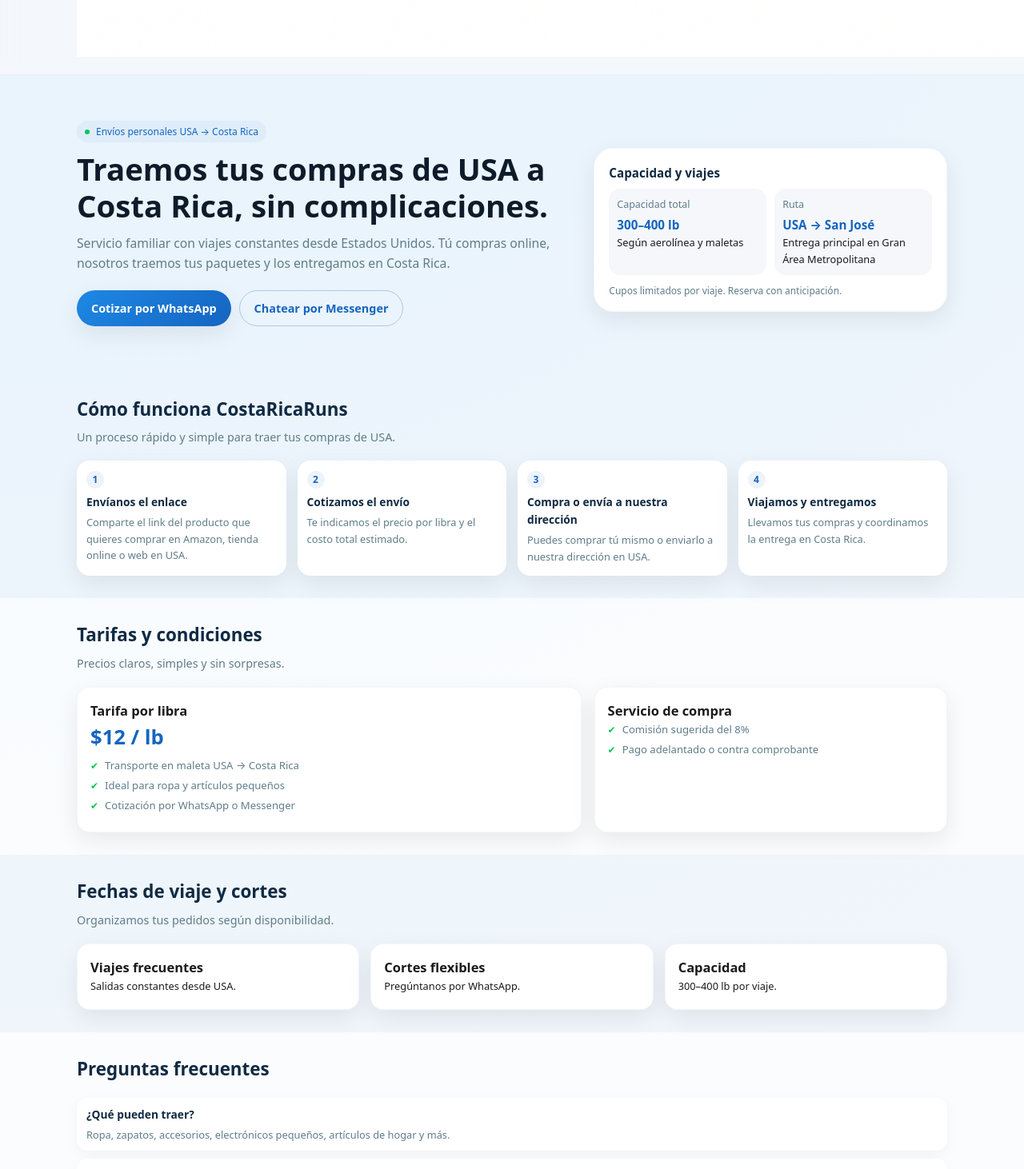
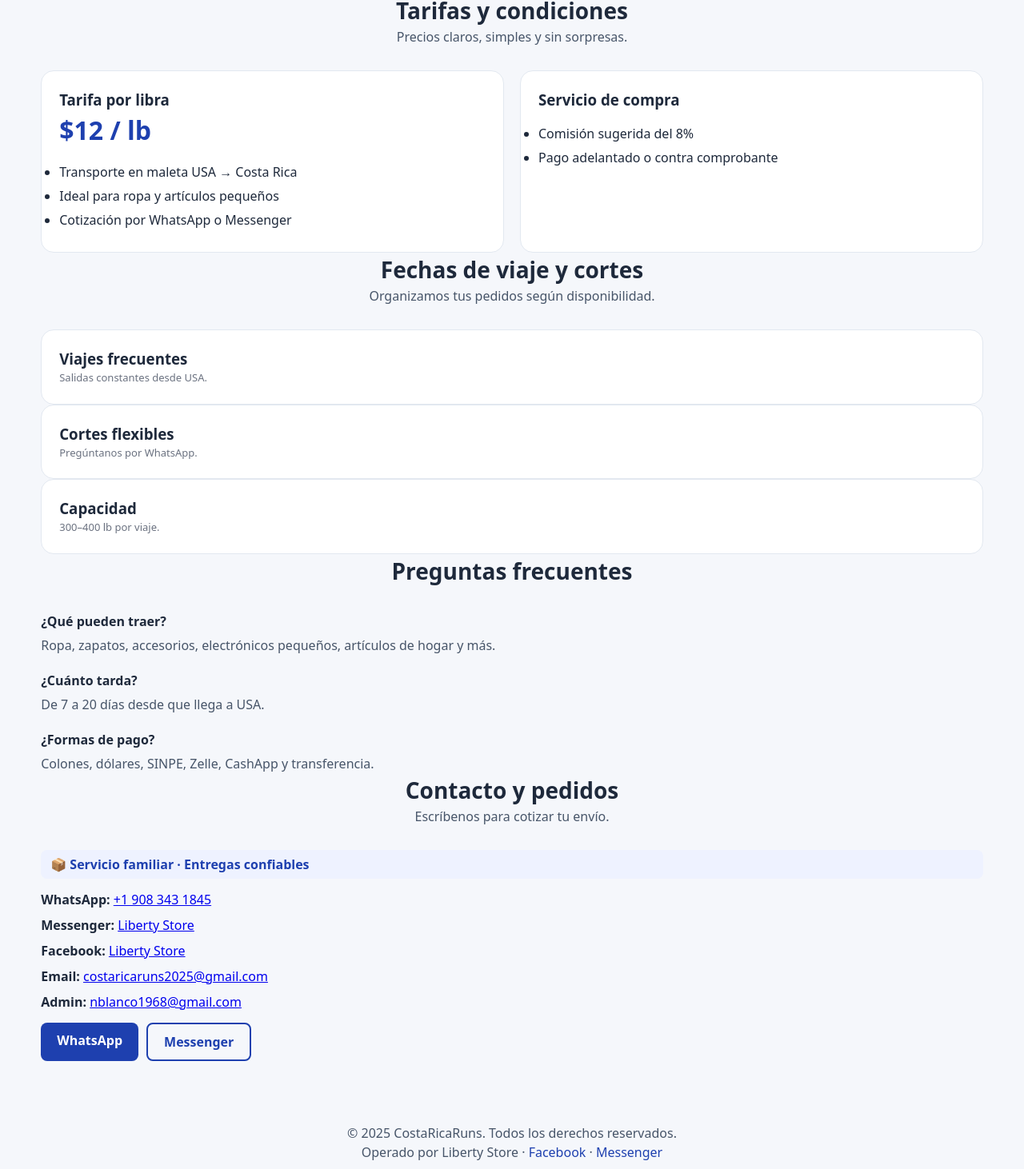
Before and after one commit to LGtraderX/CostaRicaRuns, a Next.js app: page / in a window 1280 px wide. Shown: the part 967-2429 px from the top of the page at 80% size. Built offline with nearby package versions, Linux system fonts and the light colour scheme.

Commit message:
Update globals.css

```diff
--- a/app/globals.css
+++ b/app/globals.css
@@ -1,525 +1,343 @@
-:root {
-  --primary: #1e88e5;
-  --primary-dark: #1565c0;
-  --accent: #00c853;
-  --bg: #f5f7fb;
-  --text: #1b1b1b;
-  --muted: #607d8b;
-  --card-bg: #ffffff;
-  --border-radius: 16px;
-  --shadow-soft: 0 10px 30px rgba(0, 0, 0, 0.08);
-}
-
+/* GLOBAL RESET */
 * {
-  box-sizing: border-box;
   margin: 0;
   padding: 0;
-}
-
-html,
-body {
-  max-width: 100%;
-  overflow-x: hidden;
+  box-sizing: border-box;
 }
 
 body {
-  font-family: system-ui, -apple-system, BlinkMacSystemFont, "Poppins",
-    sans-serif;
-  background: radial-gradient(circle at top left, #e3f2fd, #f5f7fb);
-  color: var(--text);
-  line-height: 1.6;
+  background: #f5f7fb;
+  color: #1e293b;
+  font-family: system-ui, sans-serif;
+  line-height: 1.5;
 }
 
-a {
-  text-decoration: none;
-  color: inherit;
+/* UTILITIES */
+.container {
+  width: 92%;
+  max-width: 1240px;
+  margin: auto;
 }
 
-/* Layout */
-.container {
-  width: 100%;
-  max-width: 1120px;
-  margin: 0 auto;
-  padding: 0 16px;
-}
+/* ============================= */
+/* NAVBAR (STICKY) */
+/* ============================= */
 
-/* Navbar */
 .header {
   position: sticky;
   top: 0;
   z-index: 50;
-  background: rgba(245, 247, 251, 0.92);
-  backdrop-filter: blur(10px);
-  border-bottom: 1px solid rgba(21, 101, 192, 0.06);
+  background: rgba(255,255,255,0.98);
+  backdrop-filter: blur(12px);
+  border-bottom: 1px solid rgba(0,0,0,0.1);
 }
 
 .nav {
   display: flex;
   align-items: center;
   justify-content: space-between;
-  padding: 14px 0;
+  min-height: 130px;
+  padding: 12px 0;
 }
 
-.logo {
-  display: flex;
+.logo-wrapper {
+  display: inline-flex;
   align-items: center;
-  gap: 10px;
-  font-weight: 700;
-  font-size: 1.2rem;
-  color: var(--primary-dark);
+  justify-content: center;
+  padding: 6px 12px;
+  background: #fff;
+  border-radius: 16px;
+  box-shadow: 0 6px 18px rgba(0,0,0,0.15);
 }
 
-.logo-icon {
-  width: 34px;
-  height: 34px;
-  border-radius: 50%;
-  background: linear-gradient(135deg, var(--primary), #4fc3f7);
-  display: flex;
-  align-items: center;
-  justify-content: center;
-  color: white;
-  font-size: 0.9rem;
-  box-shadow: var(--shadow-soft);
+.logo-img {
+  height: 100%;
+  max-height: 120px;
+  width: auto;
+  object-fit: contain;
 }
 
+/* NAV LINKS */
 .nav-links {
   display: flex;
-  gap: 18px;
-  font-size: 0.9rem;
-  color: var(--muted);
+  gap: 22px;
+}
+
+.nav-links a {
+  color: #1e40af;
+  text-decoration: none;
+  font-weight: 500;
+  transition: 0.2s;
 }
 
 .nav-links a:hover {
-  color: var(--primary-dark);
+  opacity: 0.7;
 }
 
+/* CTA BUTTON */
 .nav-cta {
-  display: none;
+  padding: 10px 18px;
+  background: #1e40af;
+  color: white;
+  border-radius: 8px;
+  text-decoration: none;
+  font-weight: 600;
 }
 
-@media (min-width: 768px) {
-  .nav-cta {
-    display: inline-flex;
-  }
-}
+/* ============================= */
+/* HERO */
+/* ============================= */
 
-/* Buttons */
-.btn {
-  display: inline-flex;
-  align-items: center;
-  justify-content: center;
-  gap: 8px;
-  padding: 10px 18px;
-  border-radius: 999px;
-  font-size: 0.9rem;
-  font-weight: 600;
-  cursor: pointer;
-  border: none;
-  transition: all 0.2s ease;
-  white-space: nowrap;
-}
-
-.btn-primary {
-  background: linear-gradient(135deg, var(--primary), var(--primary-dark));
-  color: #fff;
-  box-shadow: var(--shadow-soft);
-}
-
-.btn-primary:hover {
-  transform: translateY(-1px);
-  box-shadow: 0 13px 36px rgba(21, 101, 192, 0.3);
-}
-
-.btn-outline {
-  background: transparent;
-  border: 1px solid rgba(21, 101, 192, 0.3);
-  color: var(--primary-dark);
-}
-
-.btn-outline:hover {
-  background: rgba(21, 101, 192, 0.06);
-}
-
-/* Hero */
 .hero {
-  padding: 40px 0 32px;
-}
-
-@media (min-width: 768px) {
-  .hero {
-    padding: 56px 0 40px;
-  }
+  padding: 50px 0;
 }
 
 .hero-grid {
   display: grid;
-  gap: 28px;
-}
-
-@media (min-width: 900px) {
-  .hero-grid {
-    grid-template-columns: minmax(0, 1.4fr) minmax(0, 1fr);
-    align-items: center;
-  }
+  grid-template-columns: 1fr 1fr;
+  gap: 40px;
 }
 
 .hero-tag {
-  display: inline-flex;
-  align-items: center;
-  gap: 8px;
-  padding: 4px 10px;
-  border-radius: 999px;
-  font-size: 0.75rem;
-  background: rgba(21, 101, 192, 0.05);
-  color: var(--primary-dark);
-  margin-bottom: 10px;
+  font-size: 14px;
+  font-weight: 600;
+  color: #1e40af;
+  margin-bottom: 12px;
+}
+
+.dot {
+  height: 10px;
+  width: 10px;
+  background: #1e40af;
+  display: inline-block;
+  margin-right: 6px;
+  border-radius: 50%;
 }
 
 .hero-title {
-  font-size: 2rem;
-  line-height: 1.2;
-  margin-bottom: 12px;
-  color: #0d1b2a;
-}
-
-@media (min-width: 768px) {
-  .hero-title {
-    font-size: 2.4rem;
-  }
+  font-size: 40px;
+  font-weight: 700;
+  margin-bottom: 14px;
 }
 
 .hero-subtitle {
-  font-size: 0.98rem;
-  color: var(--muted);
+  font-size: 18px;
   margin-bottom: 20px;
+  color: #475569;
 }
 
 .hero-actions {
   display: flex;
-  flex-wrap: wrap;
-  gap: 10px;
-  margin-bottom: 18px;
+  gap: 14px;
 }
 
-.hero-meta {
-  display: flex;
-  flex-wrap: wrap;
-  gap: 14px;
-  font-size: 0.8rem;
-  color: var(--muted);
+.btn {
+  padding: 10px 20px;
+  border-radius: 8px;
+  font-weight: 600;
+  text-decoration: none;
 }
 
-.hero-meta span {
-  display: inline-flex;
-  align-items: center;
-  gap: 6px;
+.btn-primary {
+  background: #1e40af;
+  color: white;
 }
 
-.dot {
-  width: 6px;
-  height: 6px;
-  border-radius: 50%;
-  background: var(--accent);
+.btn-outline {
+  border: 2px solid #1e40af;
+  color: #1e40af;
 }
 
+/* HERO CARD */
 .hero-card {
-  background: var(--card-bg);
-  border-radius: 24px;
-  padding: 18px 18px 16px;
-  box-shadow: var(--shadow-soft);
-  border: 1px solid rgba(21, 101, 192, 0.05);
+  background: white;
+  padding: 25px;
+  border-radius: 16px;
+  border: 1px solid #e2e8f0;
 }
 
 .hero-card-title {
-  font-weight: 600;
-  margin-bottom: 8px;
-  font-size: 0.95rem;
-  color: #102a43;
+  font-size: 20px;
+  font-weight: 700;
+  margin-bottom: 18px;
 }
 
 .hero-card-grid {
   display: grid;
-  grid-template-columns: repeat(2, minmax(0, 1fr));
-  gap: 10px;
-  margin-bottom: 10px;
-}
-
-.hero-stat {
-  background: #f5f7fb;
-  border-radius: 14px;
-  padding: 10px;
-  font-size: 0.78rem;
+  grid-template-columns: repeat(2, 1fr);
+  gap: 16px;
 }
 
 .hero-stat-label {
-  color: var(--muted);
-  margin-bottom: 3px;
+  font-size: 14px;
+  color: #475569;
 }
 
 .hero-stat-value {
+  font-size: 22px;
   font-weight: 700;
-  color: var(--primary-dark);
-  font-size: 0.95rem;
+}
+
+.small {
+  color: #6b7280;
+  font-size: 13px;
 }
 
 .hero-badge {
-  font-size: 0.75rem;
-  color: var(--muted);
+  margin-top: 18px;
+  padding: 8px 12px;
+  background: #eef2ffdd;
+  color: #1e40af;
+  border-radius: 6px;
+  font-size: 14px;
 }
 
-/* Sections */
-section {
-  padding: 28px 0;
-}
-
-section:nth-of-type(even) {
-  background: rgba(255, 255, 255, 0.7);
-}
-
+/* SECTION HEADERS */
 .section-header {
-  margin-bottom: 18px;
-  text-align: left;
+  text-align: center;
+  margin-bottom: 30px;
 }
 
 .section-title {
-  font-size: 1.4rem;
-  margin-bottom: 6px;
-  color: #102a43;
+  font-size: 28px;
+  font-weight: 700;
 }
 
 .section-subtitle {
-  font-size: 0.9rem;
-  color: var(--muted);
+  color: #475569;
 }
 
-/* Cómo funciona */
+/* STEPS */
 .steps-grid {
   display: grid;
-  gap: 14px;
-}
-
-@media (min-width: 768px) {
-  .steps-grid {
-    grid-template-columns: repeat(4, minmax(0, 1fr));
-  }
+  grid-template-columns: repeat(4, 1fr);
+  gap: 20px;
 }
 
 .step-card {
-  background: var(--card-bg);
-  border-radius: var(--border-radius);
-  padding: 12px 12px 14px;
-  box-shadow: var(--shadow-soft);
-  font-size: 0.86rem;
+  background: white;
+  padding: 20px;
+  border-radius: 16px;
+  border: 1px solid #e2e8f0;
 }
 
 .step-number {
-  display: inline-flex;
-  align-items: center;
-  justify-content: center;
-  width: 22px;
-  height: 22px;
-  border-radius: 999px;
-  background: rgba(21, 101, 192, 0.08);
-  color: var(--primary-dark);
-  font-size: 0.75rem;
-  font-weight: 600;
-  margin-bottom: 6px;
+  font-size: 28px;
+  font-weight: 700;
+  color: #1e40af;
 }
 
 .step-title {
+  font-size: 18px;
   font-weight: 600;
-  margin-bottom: 4px;
-  color: #102a43;
+  margin: 10px 0;
 }
 
 .step-text {
-  color: var(--muted);
-  font-size: 0.8rem;
+  color: #475569;
 }
 
-/* Tarifas */
+/* TARIFAS */
 .tarifas-grid {
   display: grid;
-  gap: 16px;
-}
-
-@media (min-width: 768px) {
-  .tarifas-grid {
-    grid-template-columns: 2fr 1.4fr;
-  }
+  grid-template-columns: repeat(2,1fr);
+  gap: 20px;
 }
 
 .card {
-  background: var(--card-bg);
-  border-radius: var(--border-radius);
-  padding: 16px 16px 18px;
-  box-shadow: var(--shadow-soft);
-  border: 1px solid rgba(21, 101, 192, 0.05);
-  font-size: 0.88rem;
+  background: white;
+  padding: 22px;
+  border-radius: 16px;
+  border: 1px solid #e2e8f0;
 }
 
 .price-highlight {
-  font-size: 1.6rem;
+  font-size: 32px;
+  color: #1e40af;
   font-weight: 700;
-  color: var(--primary-dark);
-  margin-bottom: 4px;
 }
 
-.price-note {
-  font-size: 0.8rem;
-  color: var(--muted);
-  margin-bottom: 8px;
-}
-
-ul {
-  list-style: none;
-  padding-left: 0;
-}
-
-.list-check li::before {
-  content: "✔";
-  color: var(--accent);
-  margin-right: 8px;
-  font-size: 0.75rem;
+.list-check {
+  margin-top: 16px;
 }
 
 .list-check li {
-  margin-bottom: 4px;
-  font-size: 0.82rem;
-  color: var(--muted);
-}
-
-/* Fechas */
-.fechas-grid {
-  display: grid;
-  gap: 14px;
-}
-
-@media (min-width: 768px) {
-  .fechas-grid {
-    grid-template-columns: repeat(3, minmax(0, 1fr));
-  }
-}
-
-.badge-soft {
-  display: inline-block;
-  padding: 4px 10px;
-  border-radius: 999px;
-  font-size: 0.75rem;
-  background: rgba(0, 200, 83, 0.06);
-  color: var(--accent);
-  margin-bottom: 6px;
-}
-
-.small {
-  font-size: 0.8rem;
+  margin: 6px 0;
 }
 
 /* FAQ */
 .faq-grid {
   display: grid;
+  gap: 20px;
+}
+
+.faq-q {
+  font-weight: 700;
+  margin-bottom: 6px;
+}
+
+.faq-a {
+  color: #475569;
+}
+
+/* CONTACTO */
+.contact-chip {
+  background: #eef2ff;
+  color: #1e40af;
+  padding: 6px 12px;
+  border-radius: 8px;
+  font-weight: 600;
+  margin-bottom: 14px;
+}
+
+.contact-details p {
+  margin-bottom: 8px;
+}
+
+.contact-buttons {
+  margin-top: 14px;
+  display: flex;
   gap: 10px;
 }
 
-.faq-item {
-  background: var(--card-bg);
-  border-radius: 14px;
-  padding: 10px 12px;
-  box-shadow: 0 6px 18px rgba(0, 0, 0, 0.04);
-  font-size: 0.86rem;
+/* FOOTER */
+footer {
+  margin-top: 50px;
+  padding: 28px 0;
+  text-align: center;
+  color: #475569;
+}
+footer a {
+  color: #1e40af;
+  text-decoration: none;
 }
 
-.faq-q {
-  font-weight: 600;
-  margin-bottom: 4px;
-  color: #102a43;
-}
+/* ============================= */
+/* MOBILE FRIENDLY */
+/* ============================= */
 
-.faq-a {
-  color: var(--muted);
-  font-size: 0.8rem;
-}
+@media (max-width: 768px) {
+  .nav-links {
+    display: none;
+  }
 
-/* Contacto */
-.contact-grid {
-  display: grid;
-  gap: 18px;
-}
+  .nav {
+    min-height: 90px;
+  }
 
-@media (min-width: 768px) {
-  .contact-grid {
-    grid-template-columns: 1.4fr 1fr;
-    align-items: center;
+  .logo-img {
+    max-height: 70px;
+  }
+
+  .hero-grid {
+    grid-template-columns: 1fr;
+  }
+
+  .steps-grid {
+    grid-template-columns: 1fr 1fr;
+  }
+
+  .tarifas-grid {
+    grid-template-columns: 1fr;
   }
 }
-
-.contact-details {
-  font-size: 0.88rem;
-  color: var(--muted);
-}
-
-.contact-details p {
-  margin-bottom: 6px;
-}
-
-.contact-chip {
-  display: inline-flex;
-  align-items: center;
-  gap: 8px;
-  padding: 6px 12px;
-  border-radius: 999px;
-  background: rgba(21, 101, 192, 0.06);
-  font-size: 0.78rem;
-  color: var(--primary-dark);
-  margin-bottom: 8px;
-}
-
-form {
-  display: grid;
-  gap: 8px;
-  font-size: 0.82rem;
-}
-
-label {
-  font-weight: 500;
-  font-size: 0.8rem;
-  color: #37474f;
-}
-
-input,
-textarea {
-  width: 100%;
-  border-radius: 999px;
-  border: 1px solid rgba(21, 101, 192, 0.2);
-  padding: 8px 12px;
-  font-family: inherit;
-  font-size: 0.82rem;
-  outline: none;
-  background: #f9fbff;
-}
-
-textarea {
-  border-radius: 12px;
-  min-height: 80px;
-  resize: vertical;
-}
-
-input:focus,
-textarea:focus {
-  border-color: var(--primary-dark);
-  box-shadow: 0 0 0 1px rgba(21, 101, 192, 0.16);
-  background: #ffffff;
-}
-
-/* Footer */
-footer {
-  padding: 16px 0 20px;
-  font-size: 0.78rem;
-  color: var(--muted);
-  text-align: center;
-}
-
-footer a {
-  color: var(--primary-dark);
-  font-weight: 500;
-}
```
